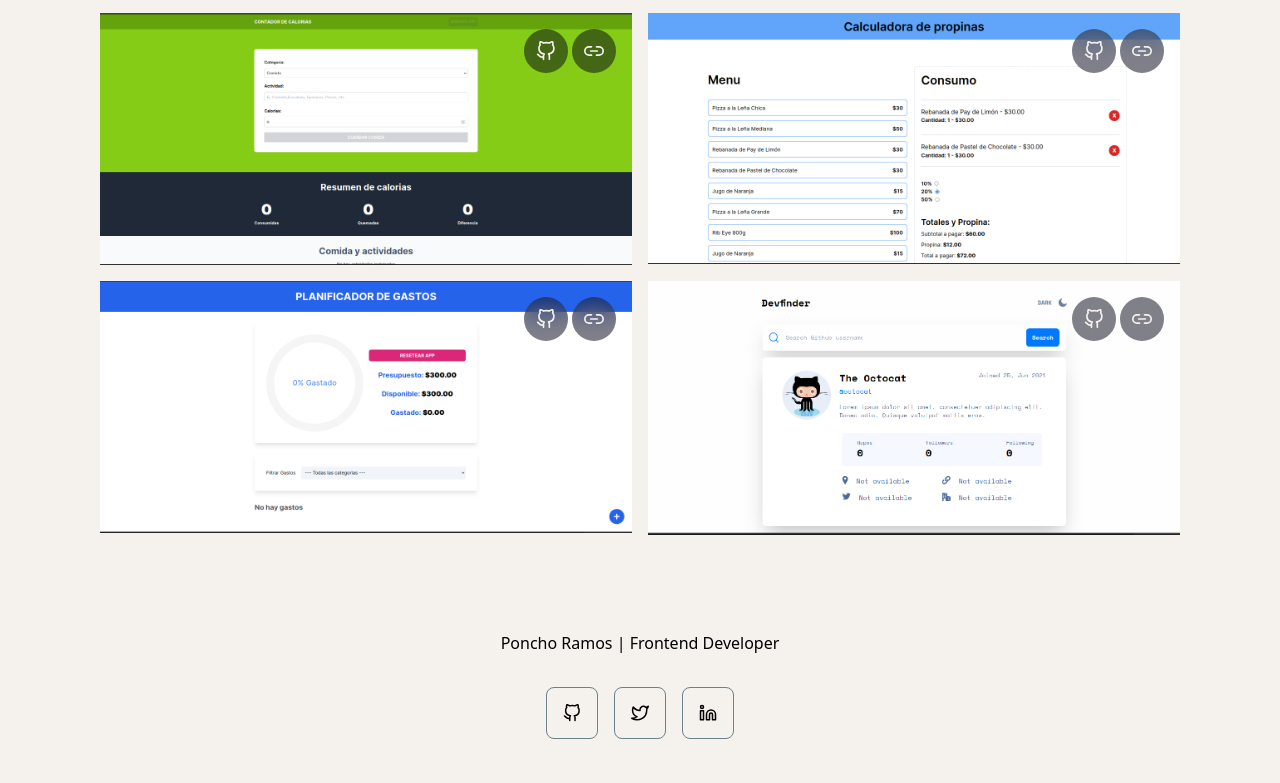
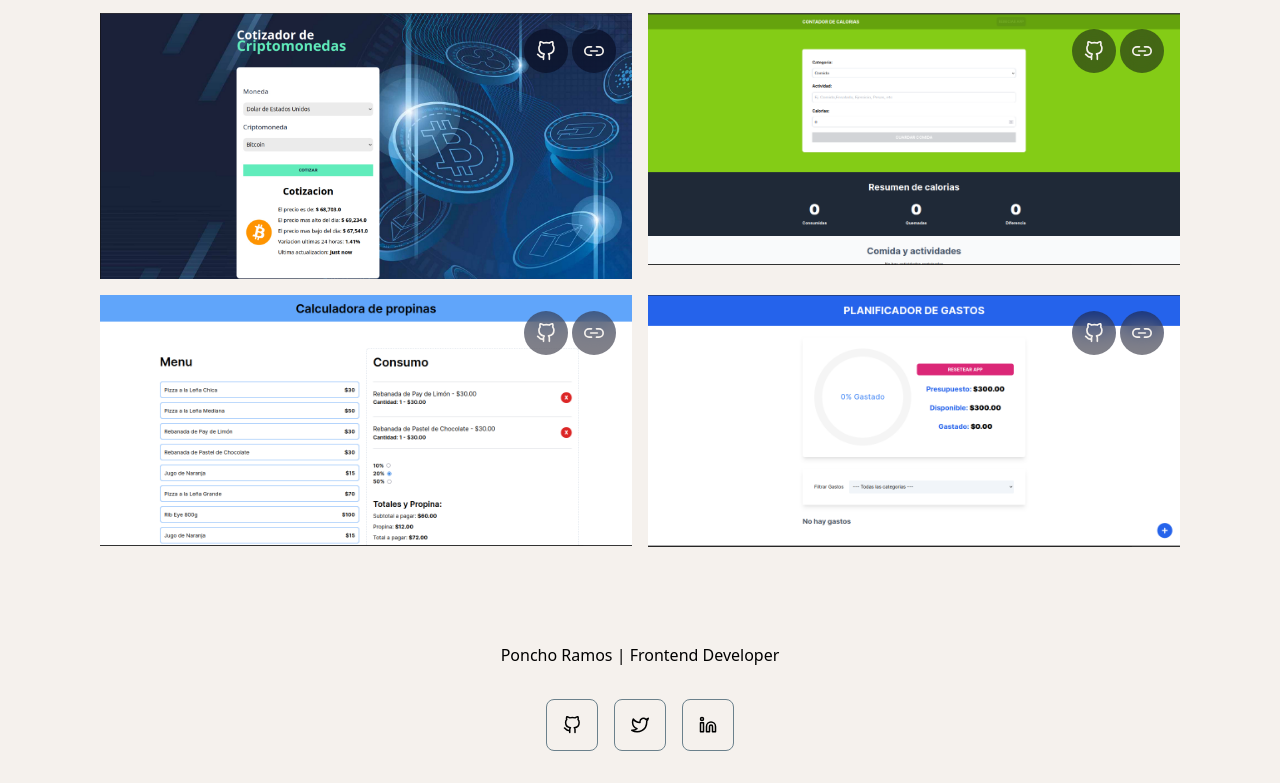
Before and after one commit to alfonso-ramos/PR-Portfolio, an Astro site: page / in a window 1280 px wide. Shown: the part 1782-2565 px from the top of the page. Built offline with nearby package versions, Linux system fonts and the light colour scheme; Astro itself is replaced by a stand-in of ours.

Commit message:
[ADD] agregado un featured project

```diff
--- a/src/data/info.js
+++ b/src/data/info.js
@@ -66,6 +66,13 @@
             githubUrl: "https://github.com/alfonso-ramos/SnacksLasGirasoles-vue",
         },
         {
+            title: "Cryptocurrency Quoter",
+            isFeatured: true,
+            thumbnail: "/assets/images/cryptoquoter.jpeg",
+            liveUrl: "https://pr-cryptocurrency-quoter.netlify.app/",
+            githubUrl: "https://github.com/alfonso-ramos/cryptocurrency-quoter-vue",
+        },
+        {
             title: "Single Page: Design porfolio",
             isFeatured: false,
             thumbnail: "/assets/images/designport.png",
```
Also changed, not shown: public/assets/images/cryptoquoter.jpeg (added).
